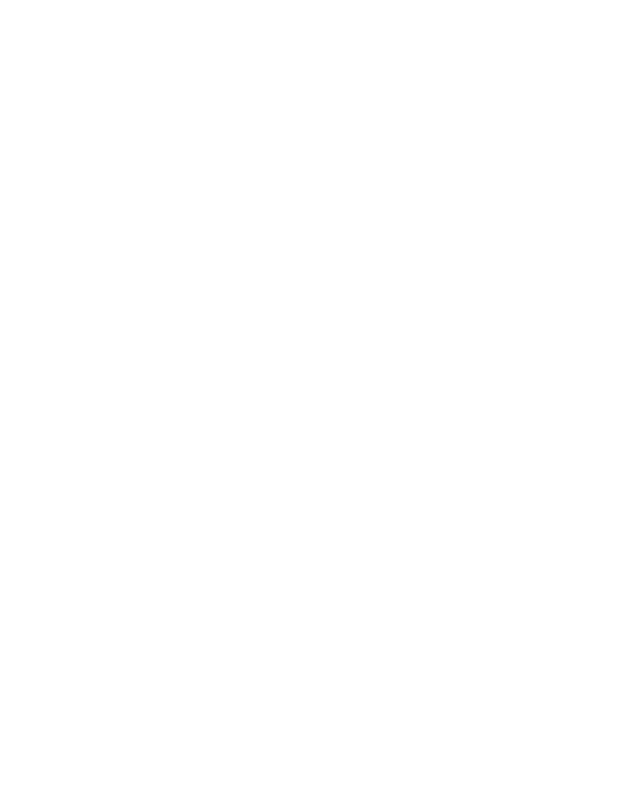
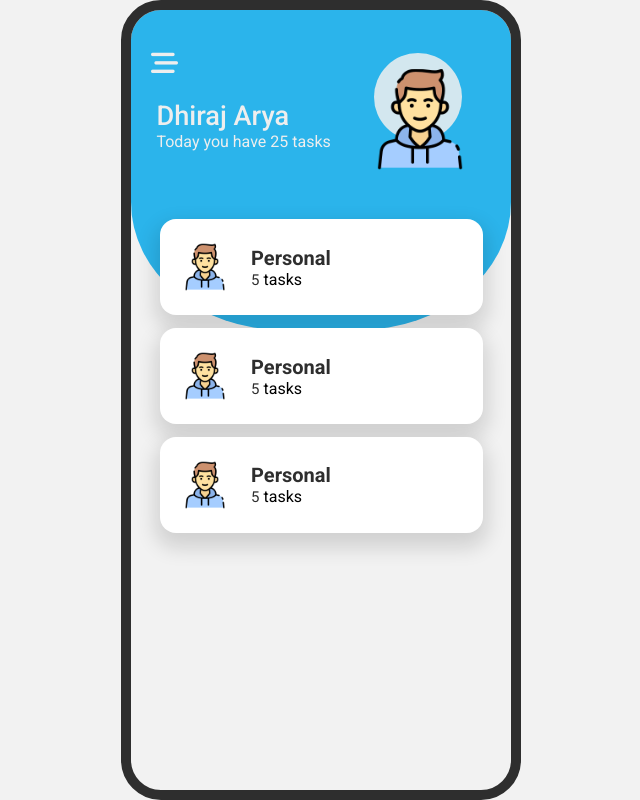
Before and after one commit to dhirajaryaa/Todo_App, a plain HTML site: page index.html in a window 1280 px wide. Shown: the whole page, without its empty margins (319-959 px from the left). Drawn offline with Linux system fonts and the light colour scheme.

Commit message:
style: home page done

```diff
--- a/index.html
+++ b/index.html
@@ -1,16 +1,75 @@
 <!DOCTYPE html>
 <html lang="en">
-<head>
-    <meta charset="UTF-8">
-    <meta name="viewport" content="width=device-width, initial-scale=1.0">
+  <head>
+    <meta charset="UTF-8" />
+    <meta name="viewport" content="width=device-width, initial-scale=1.0" />
+    <!-- ============== favicon ================ -->
+    <link rel="shortcut icon" href="favicon.ico" type="image/x-icon" />
     <title>Todo App : Dhiraj Arya</title>
+
     <!-- =============== Font Awesome ================ -->
-    <link rel="stylesheet" href="https://cdnjs.cloudflare.com/ajax/libs/font-awesome/6.5.2/css/all.min.css" />
+    <link
+      rel="stylesheet"
+      href="https://cdnjs.cloudflare.com/ajax/libs/font-awesome/6.5.2/css/all.min.css"
+    />
 
     <!-- ===================== custom css ===================== -->
-    <link rel="stylesheet" href="style.css">
-</head>
-<body>
+    <link rel="stylesheet" href="style.css" />
+  </head>
+  <body>
+      <div class="main">
+          <span class="circal"></span>
+          <section class="wrapper">
+              <nav class="header">
+                  <button class="bar">
+            <i class="fa-solid fa-bars-staggered"></i>
+          </button>
+        </nav>
+        <div class="banner">
+          <div class="text">
+            <h1>Dhiraj Arya</h1>
+            <p class="status">Today you have <span>25</span> tasks</p>
+          </div>
+          <div class="img">
+            <img src="/images/boy.png" alt="" />
+          </div>
+        </div>
+        <div class="taskbox">
+            <div class="task active">
+                <div class="img">
+                    <img src="/images/boy.png" alt="">
+                </div>
+                <div class="text">
+                    <h3>Personal</h3>
+                    <p><span id="total_tasks">5</span> tasks</p>
+                    <span id="dots"><i class="fa-solid fa-ellipsis-vertical"></i></span>
+                </div>
 
-</body>
+            </div>
+            <div class="task">
+                <div class="img">
+                    <img src="/images/boy.png" alt="">
+                </div>
+                <div class="text">
+                    <h3>Personal</h3>
+                    <p><span id="total_tasks">5</span> tasks</p>
+                    <span id="dots"><i class="fa-solid fa-ellipsis-vertical"></i></span>
+                </div>
+
+            </div>
+            <div class="task">
+                <div class="img">
+                    <img src="/images/boy.png" alt="">
+                </div>
+                <div class="text">
+                    <h3>Personal</h3>
+                    <p><span id="total_tasks">5</span> tasks</p>
+                    <span id="dots"><i class="fa-solid fa-ellipsis-vertical"></i></span>
+                </div>
+
+            </div>
+        </div>
+      </section>
+    </div>
+  </body>
 </html>
--- a/style.css
+++ b/style.css
@@ -6,3 +6,182 @@
   box-sizing: border-box;
   font-family: "Roboto", sans-serif;
 }
+:root{
+    --color1: rgb(43, 180, 235);
+    --color2: #eeeeee;
+    --color3: #2e2e2e;
+    --color4: #f0f0f0da;
+    --color5: #ffffff;
+}
+body{
+display: flex;
+align-items: center;
+justify-content: center;
+background-color: var(--color4);
+min-height: 100vh;
+}
+ .main{
+    height: 100vh;
+    width: 100%;
+    overflow: hidden;
+    padding: 30px 0;
+    position: relative;
+    transition: all ease 0.5s;
+ }
+ .main .circal{
+    background-color: var(--color1);
+    width: 100%;
+    height: 20rem;
+    border-radius: 0 0 40% 40%;
+    position: absolute;
+    top: 0;
+    left: 0;
+    z-index: -1;
+ }
+ .wrapper{
+    width: 100%;
+    height: inherit;
+ }
+ .header{
+    position: relative;
+    width: 100%;
+    height: 45px;
+    margin: 0 10px;
+ }
+ .header .bar{
+    all: unset;
+   font-size: 27px;
+    color: var(--color2);
+    padding: 8px 10px;
+    border-radius: 10px;
+    transition: all ease-in-out 0.5s;
+
+ }
+ .header .bar:hover{
+    color: var(--color3);
+    background-color: var(--color4);
+ }
+ .banner{
+    width: 100%;
+    height: 5rem;
+    display: flex;
+    align-items: center;
+    justify-content: space-around;
+    gap: 1rem;
+    padding: 0.5rem 1rem;
+ }
+ .banner .text h1{
+    font-size: 1.7rem;
+    color: var(--color2);
+    line-height: 2rem;
+    font-weight: 500;
+ }
+ .banner .text .status{
+    font-size: 1rem;
+    color: var(--color2);
+    font-weight: 400;
+ }
+ .banner .img{
+   width: 7.5rem;
+   height: 7rem;
+   position: relative;
+   z-index: 1;
+ }
+ .banner .img::before{
+    content: "";
+   width: 5.5rem;
+   height: 5.5rem;
+   background-color: var(--color4);
+   top: -1rem;
+    left: 0.5rem;
+   border-radius: 50%;
+   position: absolute;
+   z-index: -1;
+ }
+ .banner .img img{
+   width: 90%;
+   height: 90%;
+   object-fit: cover;
+ }
+.taskbox{
+    width: 85%;
+    height: 60vh;
+    margin: 3rem auto 0 auto;
+    display: flex;
+    align-items: center;
+    justify-content: flex-start;
+    flex-direction: column;
+    scroll-behavior: smooth;
+}
+.taskbox .task{
+    cursor: pointer;
+    width: 100%;
+    height: 6rem;
+    background-color: var(--color5);
+    border-radius: 1rem;
+    display: flex;
+    align-items: center;
+    justify-content: flex-start;
+    box-shadow: 0 10px 20px 5px #00000023;
+    transition: all ease-in-out 0.5s;
+    position: relative;
+    margin: 0.4rem 0;
+}
+.taskbox .task:hover{
+    transform: translateY(-5px);
+}
+.taskbox .task .img{
+    width: 50px;
+    height: 50px;
+    margin: 0 1.3rem;
+}
+.taskbox .task .img img{
+    width: 100%;
+    height: 100%;
+    object-fit: cover;
+}
+
+.taskbox .task .text h3{
+  font-size: 20px;
+  color: var(--color3);
+}
+.taskbox .task .text #total_tasks{
+  font-size: 15px;
+  color: var(--color3);
+}
+.taskbox .task .text #dots{
+  font-size: 22px;
+  color: var(--color3);
+  position: absolute;
+  top: 2rem;
+  right: 1.5rem;
+  display: none;
+  transition: all ease-in-out 0.5s;
+}
+.taskbox .task:hover .text #dots{
+  display: block;
+}
+
+/* ============== task opened ================ */
+.task_opened{
+    .banner{
+        display: none;
+    }
+    .taskbox .task{
+        display: none;
+    }
+
+    .taskbox .task.active{
+        display: flex;
+    }
+}
+
+/* =========== media query ======================= */
+ @media screen and (min-width: 450px) {
+    .main {
+        height: 50rem;
+        width: 25rem;
+        border-radius: 40px;
+        border: 10px solid #2e2e2e;
+    }
+  }
```
Also changed, not shown: favicon.ico (added), images/boy.png (added), images/briefcase.png (added), images/calendar.png (added), images/dumbbell.png (added), images/education.png (added), images/healthcare.png (added), images/logo.png (added), images/saving.png (added), images/shopping.png (added), images/sun.png (added), images/web-design.png (added), template1.png (added), template2.png (added), 1 more files, 1 other file.
